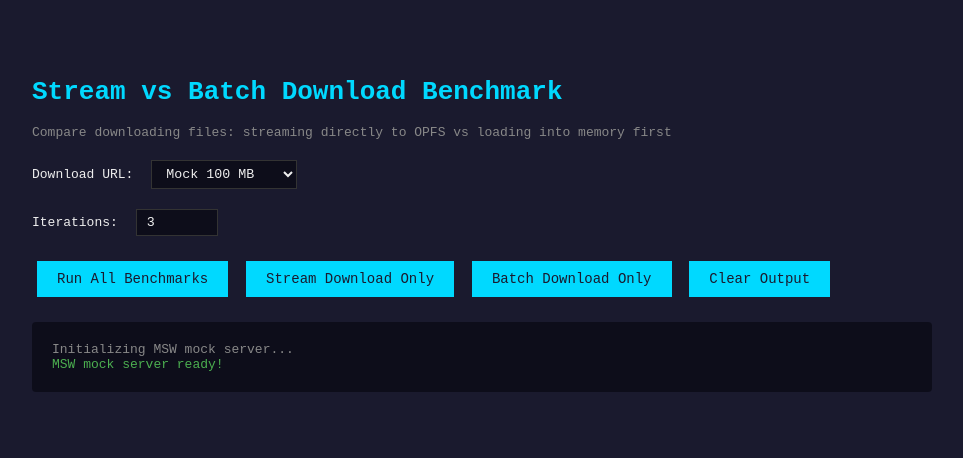
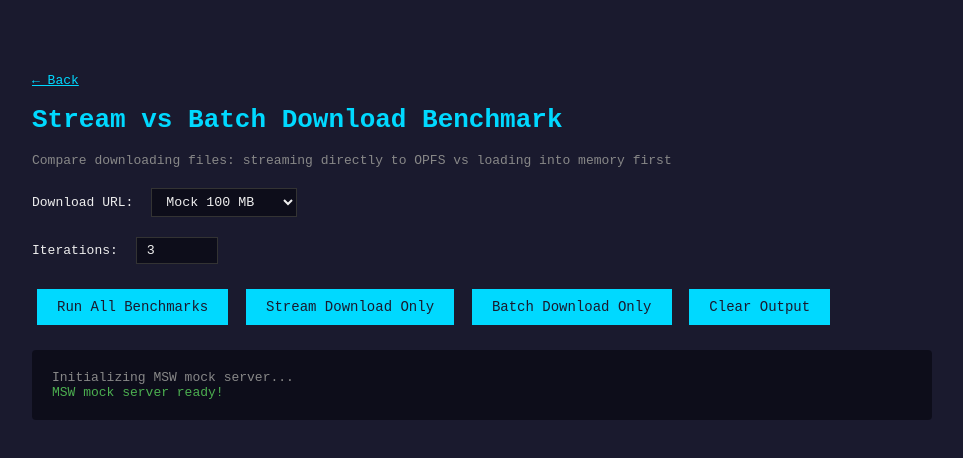
Before and after one commit to JiangJie/happy-opfs, a website built with Vite: page benchmarks/download-stream.html in a window 1280 px wide. Shown: the whole page, without its empty margins (158-1121 px from the left). Built offline with nearby package versions, Linux system fonts and the light colour scheme; what happy-rusty, until-async would draw is missing.

Commit message:
fix(benchmarks): add back links to all benchmark pages

```diff
--- a/benchmarks/download-stream.html
+++ b/benchmarks/download-stream.html
@@ -74,6 +74,7 @@
     </style>
 </head>
 <body>
+    <p><a href="./" style="color: #00d9ff;">&larr; Back</a></p>
     <h1>Stream vs Batch Download Benchmark</h1>
     <p class="info">Compare downloading files: streaming directly to OPFS vs loading into memory first</p>
 
```
Also changed, not shown: benchmarks/read-stream.html (+1 -0 lines), benchmarks/unzip-stream.html (+1 -0 lines), benchmarks/write-stream.html (+1 -0 lines).
